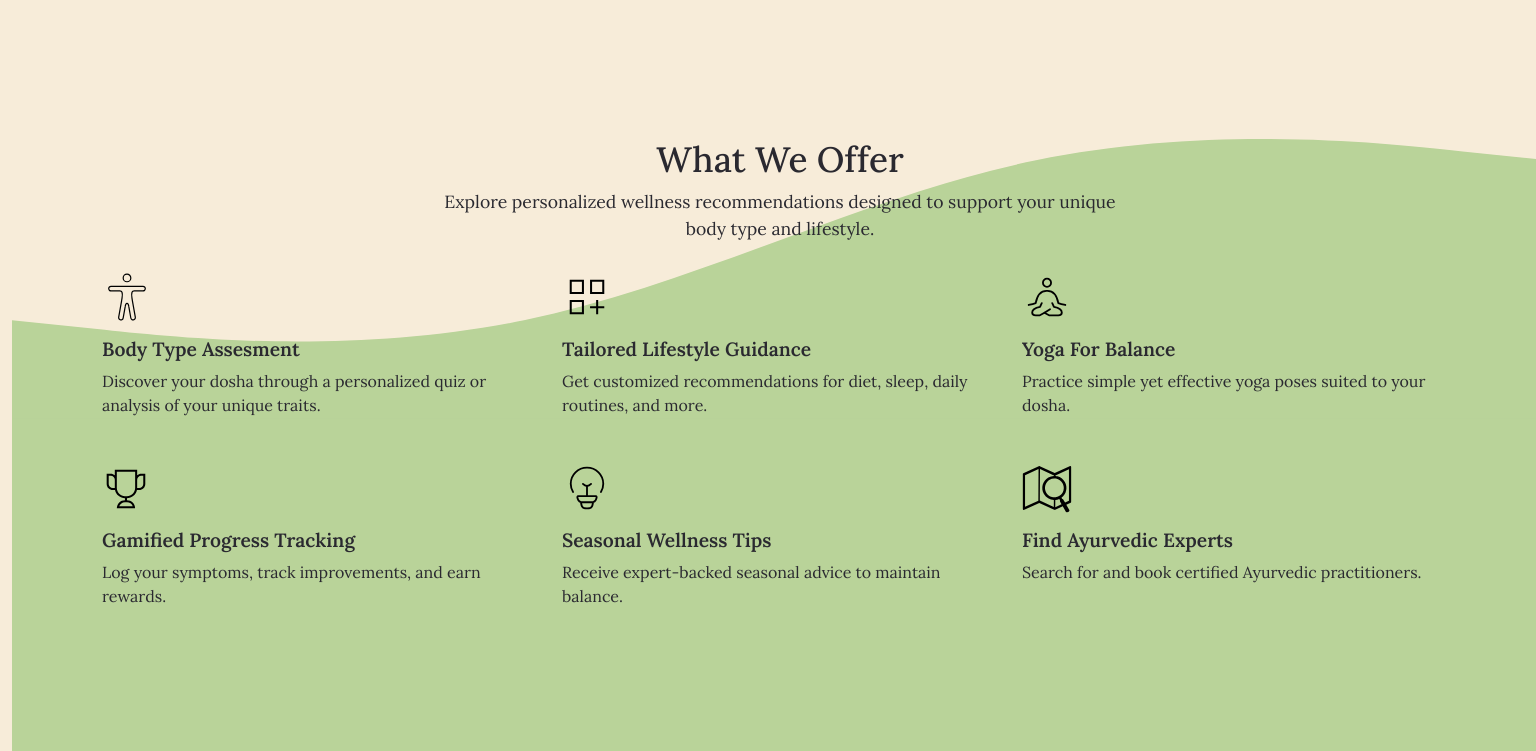
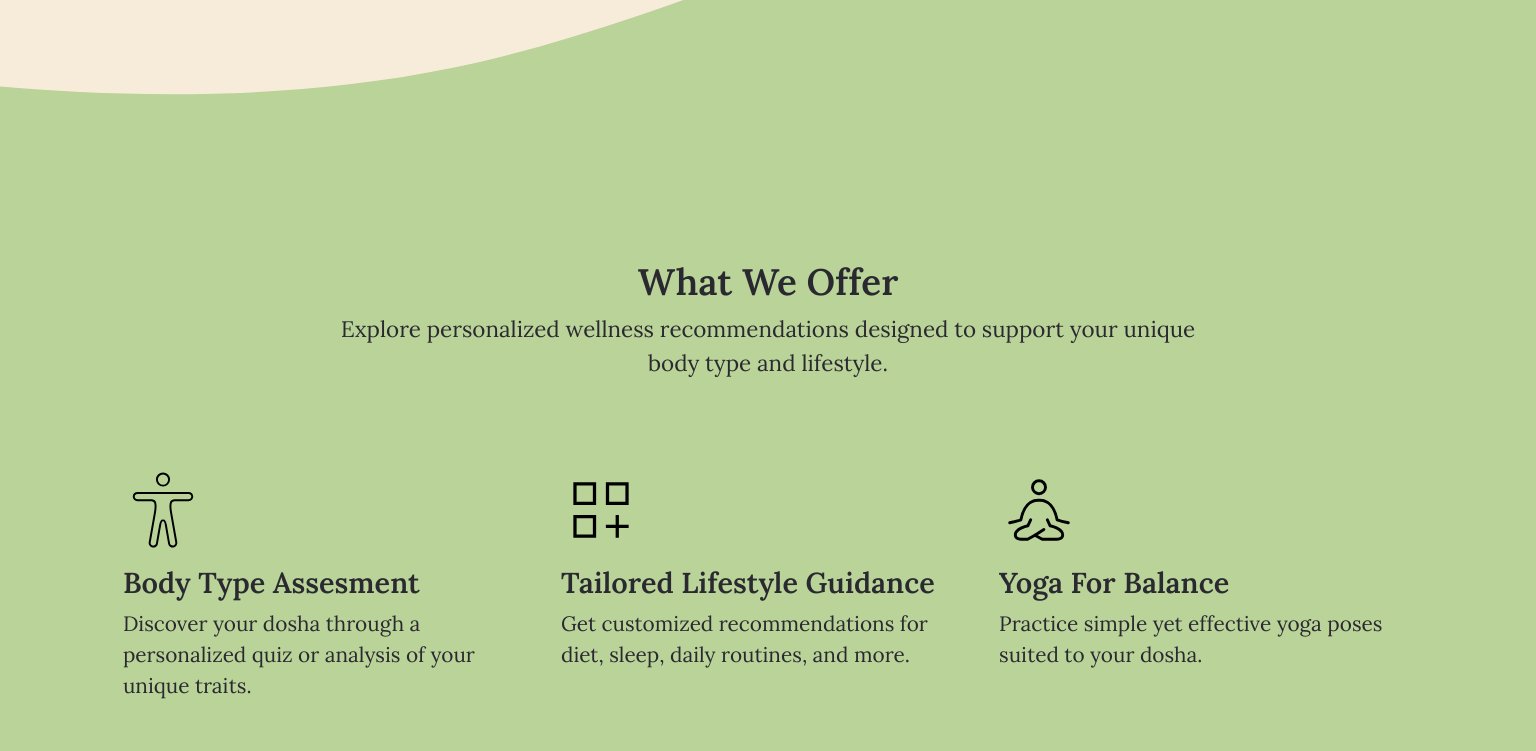
Before and after one commit to samin1994/Ayurveda_Compass, an Angular app: page / in a window 1536 px wide. Shown: the part 840-1591 px from the top of the page. Built offline with nearby package versions, Linux system fonts and the light colour scheme.

Commit message:
features responsive

```diff
--- a/src/app/app.component.html
+++ b/src/app/app.component.html
@@ -1,28 +1,7 @@
 <app-header></app-header>
 
-<div class="container-fluid">
+<div>
   <app-hero class="content"></app-hero>
-
-  <!-- <svg viewBox="0 0 1440 1215" xmlns="http://www.w3.org/2000/svg" style="width: 100%; height: auto">
-    <rect width="1440" height="895" transform="translate(0 320)" fill="#B9D399" />
-    <path
-      d="M0 1074.78L80 1082.52C160 1090.84 320 1105.44 480 1074.78C640 1044.11 800 965.263 960 934.599C1120 903.935 1280 918.537 1360 926.86L1440 934.599V1214.96H1360C1280 1214.96 1120 1214.96 960 1214.96C800 1214.96 640 1214.96 480 1214.96C320 1214.96 160 1214.96 80 1214.96H0V1074.78Z"
-      fill="#F7ECD9" />
-    <path
-      d="M0 177.954L80 186.238C160 195.147 320 210.777 480 177.954C640 145.132 800 60.7307 960 27.9081C1120 -4.91444 1280 10.7153 1360 19.6243L1440 27.9081V328H1360C1280 328 1120 328 960 328C800 328 640 328 480 328C320 328 160 328 80 328H0V177.954Z"
-      fill="#B9D399" />
-  </svg> -->
-  <!-- <svg id="tall-curve" width="1440" height="1751" viewBox="0 0 1440 1751" fill="none"
-    xmlns="http://www.w3.org/2000/svg">
-    <rect width="1440" height="895" transform="translate(0 856)" fill="#B9D399" />
-    <path
-      d="M0 1610.78L80 1618.52C160 1626.84 320 1641.44 480 1610.78C640 1580.11 800 1501.26 960 1470.6C1120 1439.93 1280 1454.54 1360 1462.86L1440 1470.6V1750.96H1360C1280 1750.96 1120 1750.96 960 1750.96C800 1750.96 640 1750.96 480 1750.96C320 1750.96 160 1750.96 80 1750.96H0V1610.78Z"
-      fill="#F7ECD9" />
-    <path
-      d="M0 256.459L80 268.397C160 281.236 320 303.761 480 256.459C640 209.157 800 87.5222 960 40.2199C1120 -7.08237 1280 15.4425 1360 28.2817L1440 40.2199V472.698H1360C1280 472.698 1120 472.698 960 472.698C800 472.698 640 472.698 480 472.698C320 472.698 160 472.698 80 472.698H0V256.459Z"
-      fill="#B9D399" />
-    <rect y="449" width="1440" height="430" fill="#B9D399" />
-  </svg> -->
   <app-features-main></app-features-main>
   <app-faq></app-faq>
 </div>
--- a/src/app/components/faq/faq.component.scss
+++ b/src/app/components/faq/faq.component.scss
@@ -1,7 +1,7 @@
 .faq-container {
     display: flex;
     justify-content: center;
-    margin-top: 450px;
+    margin-top: 100px;
     column-gap: 100px;
     padding: 0 90px;
 
@@ -92,8 +92,4 @@
 
 /* media queries for responsiveness */
 // media query for 4k resolution and min-width 1440px
-@media (min-width: 1440px) and (max-width: 2560px) {
-    .faq-container {
-        margin-top: 800px;
-    }
-}
+@media (min-width: 1440px) and (max-width: 2560px) {}
--- a/src/app/components/features-main/features-main.component.scss
+++ b/src/app/components/features-main/features-main.component.scss
@@ -1,15 +1,27 @@
 .features-container {
     position: relative;
     z-index: 1;
-    width: 100vw;
-    height: 130vh;
+    // width: 100vw;
+    /* Full width of the viewport */
+    height: 81vw;
+    /* Dynamically adjust height based on viewport */
     background: url('../../../../public/assets/curve.svg') no-repeat center top;
     background-size: cover;
+    /* Ensure the image scales proportionally */
+    // padding-top: 25%;
+    padding-inline: 8%;
+    /* Adjust padding to align content properly */
 
+    display: flex;
+    flex-direction: column;
+    align-items: center;
+    justify-content: center;
+    margin-top: -220px;
 }
 
 .intro-text {
     text-align: center;
+
 
     h1 {
         font-size: 3rem;
@@ -18,7 +30,7 @@
     p {
         margin: 0 auto;
         font-size: 2.1rem;
-        max-width: 700px;
+        max-width: 900px;
     }
 }
 
@@ -86,9 +98,8 @@
 }
 
 @media screen and (min-width: 2130) {
-    .features-container {
-        margin-top: 190px;
-    }
+
+
 
     .intro-text {
 
@@ -100,7 +111,7 @@
     }
 
     .feature-list {
-        margin-top: 90px;
+        margin-top: 110px;
         row-gap: 80px;
     }
 
@@ -124,9 +135,7 @@
 }
 
 @media screen and (min-width: 1740px) and (max-width: 2129px) {
-    .features-container {
-        margin-top: 110px;
-    }
+
 
     .intro-text {
 
@@ -164,11 +173,54 @@
 
 }
 
+@media screen and (min-width: 1441px) and (max-width: 1739px) {
+    .features-container {
+        margin-top: -77px;
+        height: 100vw;
+    }
 
-@media screen and (max-width: 1739px) and (min-width: 1024px) {
+    .intro-text {
+        h1 {
+            font-size: 2.3rem;
+            font-weight: 600;
+        }
+
+        p {
+            margin: 0 auto;
+            max-width: 900px;
+            font-size: 1.4rem;
+        }
+    }
+
+    .feature-list {
+        margin-top: 90px;
+        row-gap: 30px;
+    }
+
+    .feature-card {
+        img {
+            width: 80px;
+            height: 80px;
+        }
+
+        p {
+            font-size: 1.3rem;
+            max-width: 450px;
+        }
+
+        h4 {
+            font-size: 1.8rem;
+            font-weight: 600;
+            margin-top: 16px;
+        }
+    }
+
+}
+
+
+@media screen and (max-width: 1440px) and (min-width: 1024px) {
     .features-container {
-        margin-top: 190px;
-        padding: 0 90px;
+        margin-top: -77px;
     }
 
     .intro-text {
@@ -209,8 +261,8 @@
 
 @media screen and (max-width: 1024px) and (min-width: 992px) {
     .features-container {
-        margin-top: 220px;
-        padding: 0 20px;
+        margin-top: -90px;
+
     }
 
     .intro-text {
@@ -250,8 +302,8 @@
 
 @media screen and (max-width: 991px) and (min-width: 768px) {
     .features-container {
-        margin-top: 130px;
-        padding: 0 90px;
+        margin-top: -150px;
+        // padding: 0 90px;
     }
 
     .intro-text {
@@ -291,8 +343,9 @@
 
 @media screen and (max-width: 768px) and (min-width: 576px) {
     .features-container {
-        margin-top: 120px;
-        padding: 0 20px;
+        height: 117vw;
+        margin-top: -120px;
+        // padding: 0 20px;
     }
 
     .intro-text {
@@ -332,8 +385,9 @@
 
 @media screen and (min-width: 480px) and (max-width: 576px) {
     .features-container {
-        margin-top: 20px;
-        padding: 0 20px;
+        height: 130vw;
+        margin-top: -90px;
+        // padding: 0 20px;
     }
 
     .intro-text {
@@ -374,8 +428,9 @@
 
 @media screen and (min-width: 380px) and (max-width: 479px) {
     .features-container {
-        margin-top: -10px;
-        padding: 0 20px;
+        height: 150vw;
+        margin-top: -90px;
+        // padding: 0 20px;
     }
 
     .intro-text {
@@ -416,8 +471,9 @@
 
 @media screen and (min-width: 320px) and (max-width: 379px) {
     .features-container {
-        margin-top: 10px;
-        padding: 0 5px;
+        margin-top: -80px;
+        height: 170vw;
+        // padding: 0 5px;
     }
 
     .intro-text {
@@ -459,3 +515,31 @@
     }
 
 }
+
+@media screen and (max-width: 991px) {
+    .features-container {
+        height: 100vw;
+        /* Further increase height for smaller devices */
+    }
+}
+
+@media screen and (max-width: 768px) {
+    .features-container {
+        height: 100vw;
+        /* Further increase height for smaller devices */
+    }
+}
+
+@media screen and (max-width: 576px) {
+    .features-container {
+        // height: 160vh;
+        /* Ensure the curve is fully visible on very small screens */
+    }
+}
+
+@media screen and (min-width: 320px) and (max-width: 480px) {
+    .features-container {
+        height: 135vw;
+        /* Ensure the curve is fully visible on very small screens */
+    }
+}
--- a/src/app/components/hero/hero.component.scss
+++ b/src/app/components/hero/hero.component.scss
@@ -3,6 +3,7 @@
     margin-top: 50px;
     justify-content: center;
     column-gap: 30px;
+    padding: 0 8%;
 }
 
 .left-section {
```
